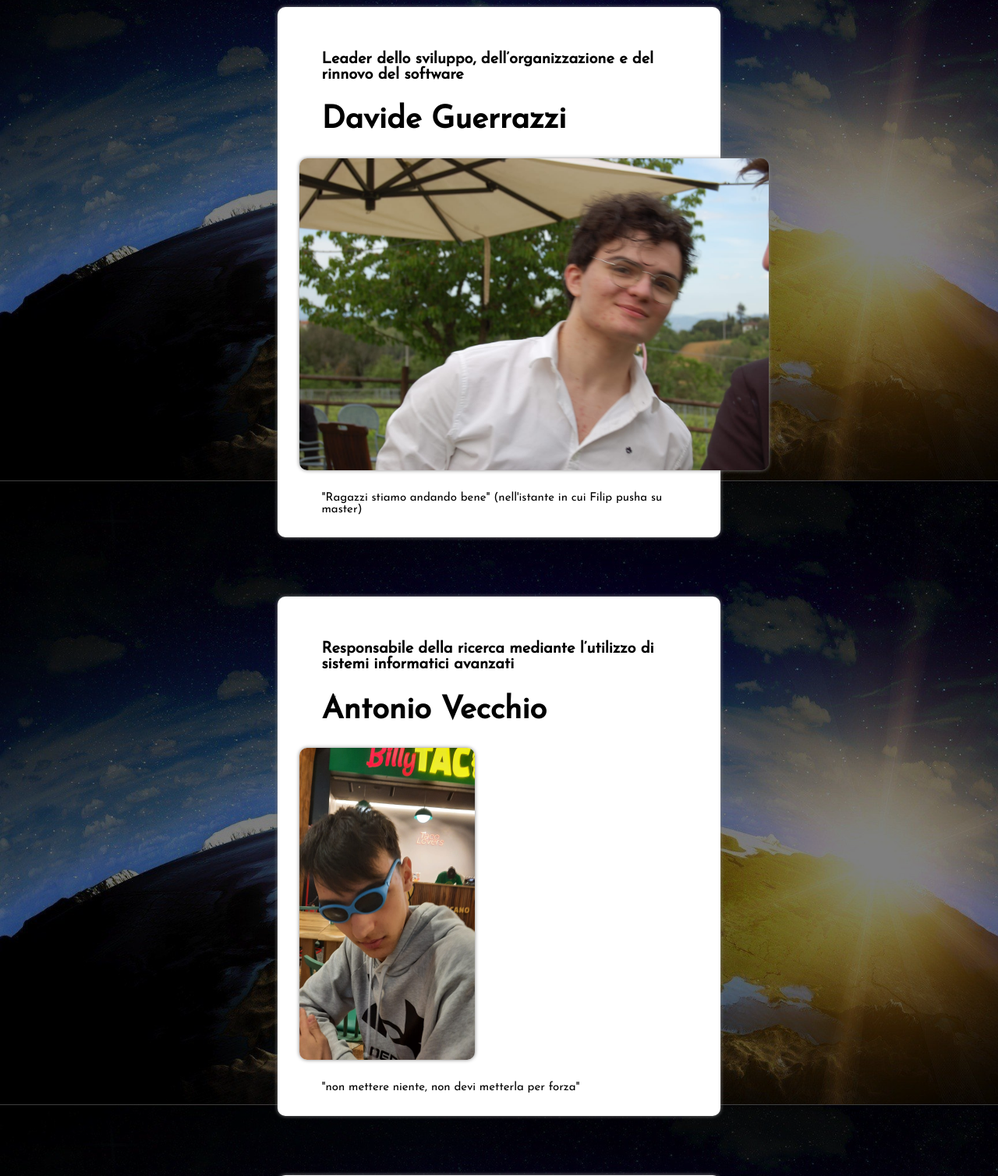
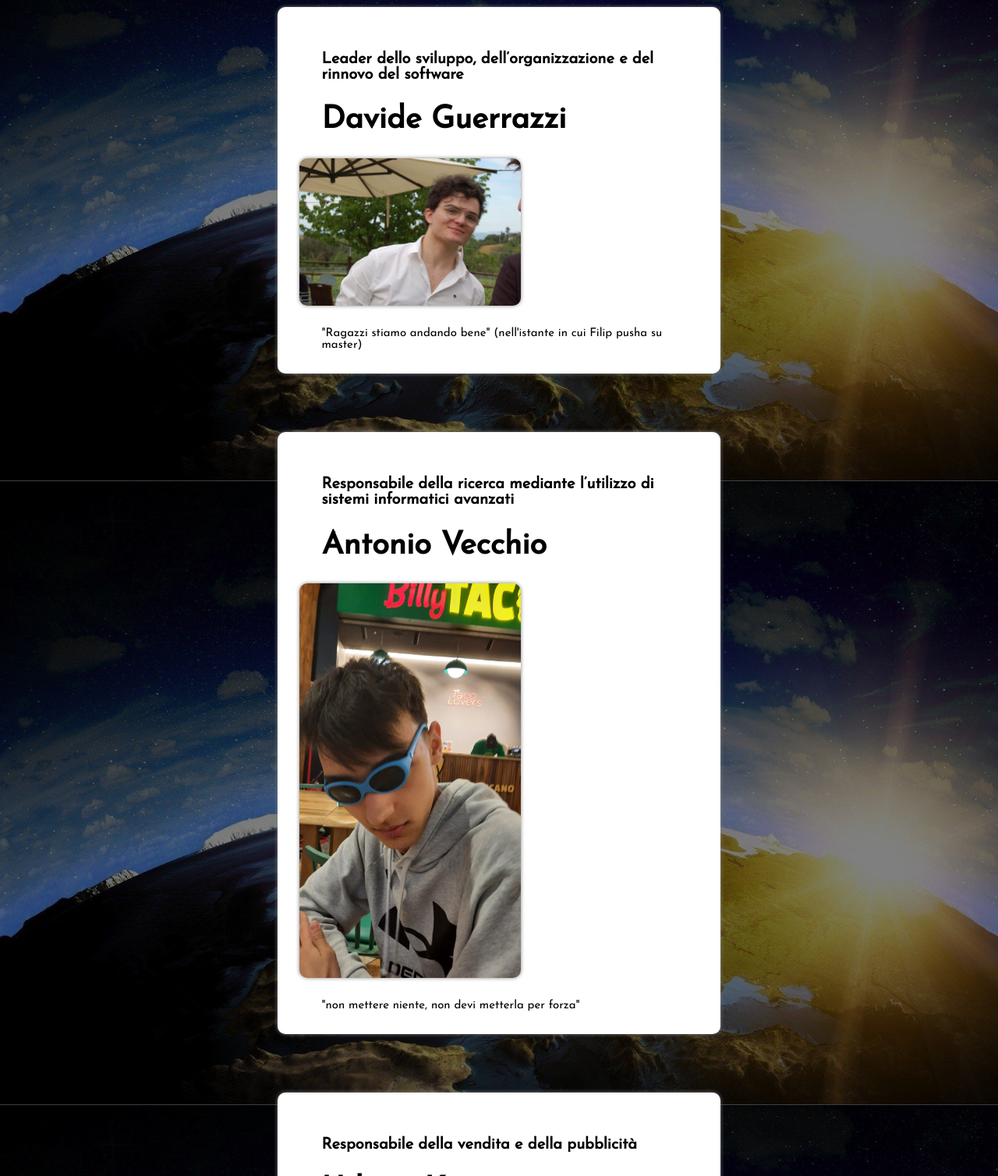
Before and after one commit to balordi/Balordi, a Flask app: page /autori in a window 1280 px wide. Shown: the part 184-1692 px from the top of the page at 78% size. Run offline with Flask 3, Linux system fonts and the light colour scheme.

Commit message:
nuovo css (#12)

```diff
--- a/src/bandiere/static/style.css
+++ b/src/bandiere/static/style.css
@@ -103,8 +103,8 @@ header {
     align-self: center;
 }
 #country {
-    max-width: 400px;
-    max-height: 200px;
+    max-width: 35%;
+    max-height: 20%;
     width: auto;
     height: auto;
     margin: 5% 5% 5% 5%;
@@ -112,8 +112,8 @@ header {
     display: flex;
 }
 #autore {
-    max-width: 800px;
-    max-height: 400px;
+    max-width: 50%;
+    max-height: 35%;
     width: auto;
     height: auto;
     margin: 5% 5% 5% 5%;
```
